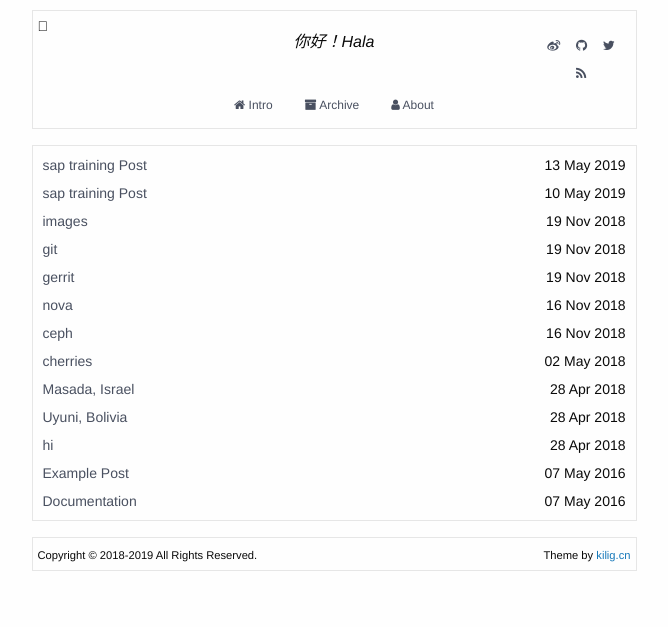
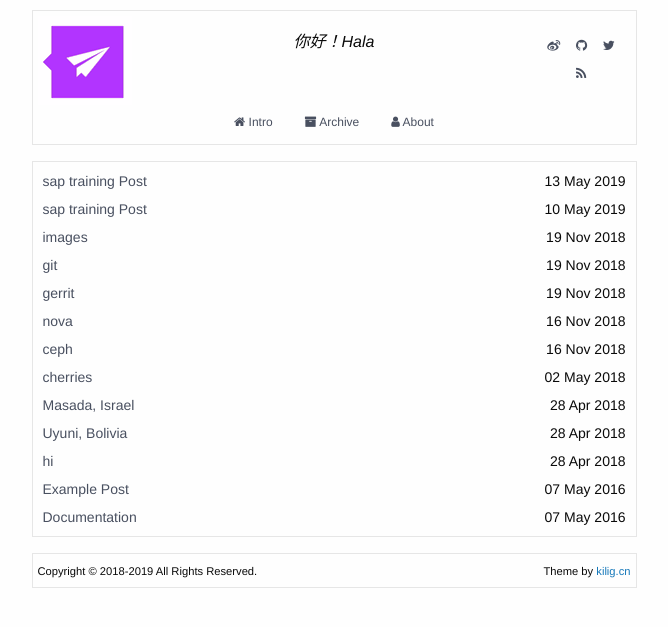
Before and after one commit to hadesleejs/hadesleejs.github.io, a Jekyll site: the page built from index.html, in a window 1280 px wide. Shown: the top 627 px of the page, without its empty margins (306-974 px from the left). Built offline with Jekyll 4.4.1, drawn with Linux system fonts in a browser that asks for light colours.

Commit message:
upload p.gif

```diff
--- a/_includes/header.html
+++ b/_includes/header.html
@@ -1,7 +1,8 @@
 
                         <div class="grid-x">
                             <div class="medium-2">
-                                &#20;
+                                <img src="/images/p.gif"  alt="f" />
+
                             </div>
                             <div class="medium-8 small-12 text-center layout-motto">
                                 <h6><i>你好！Hala</i></h6>
```
